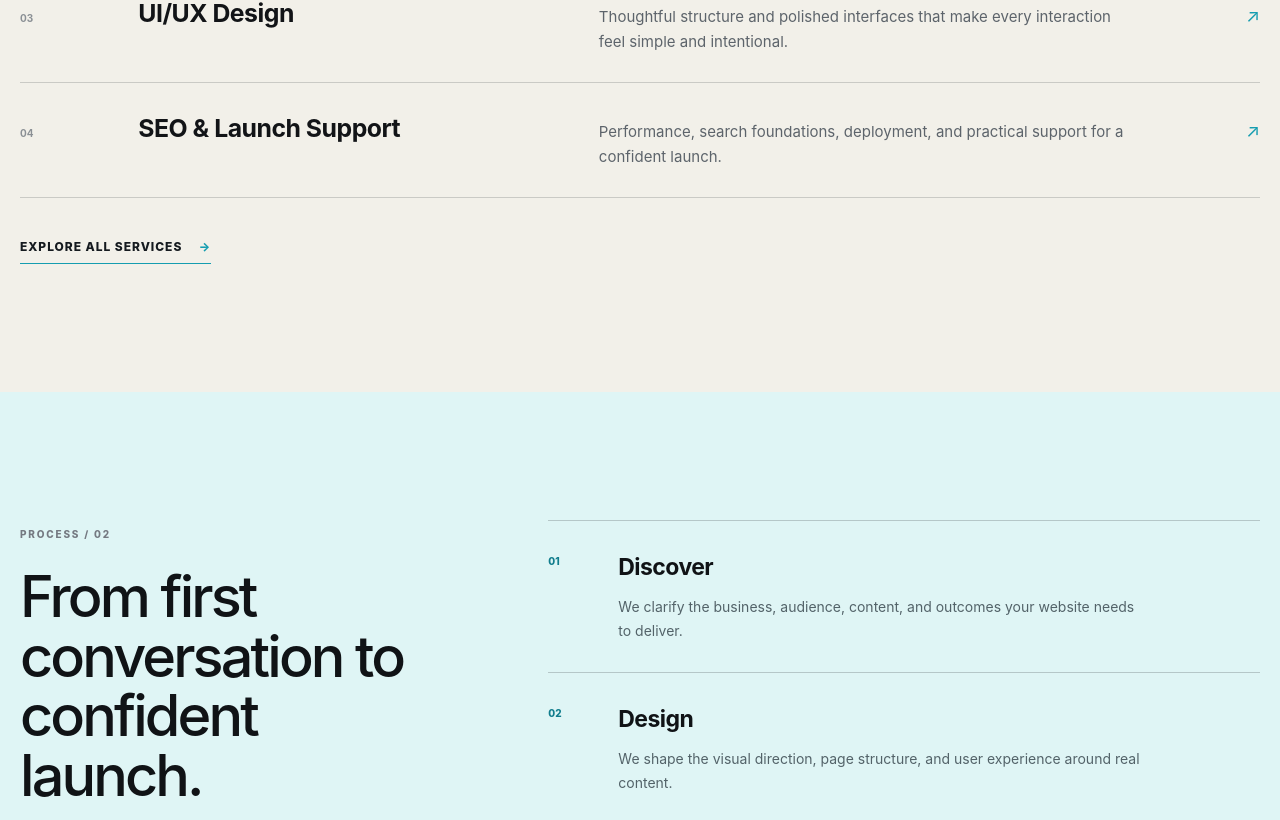
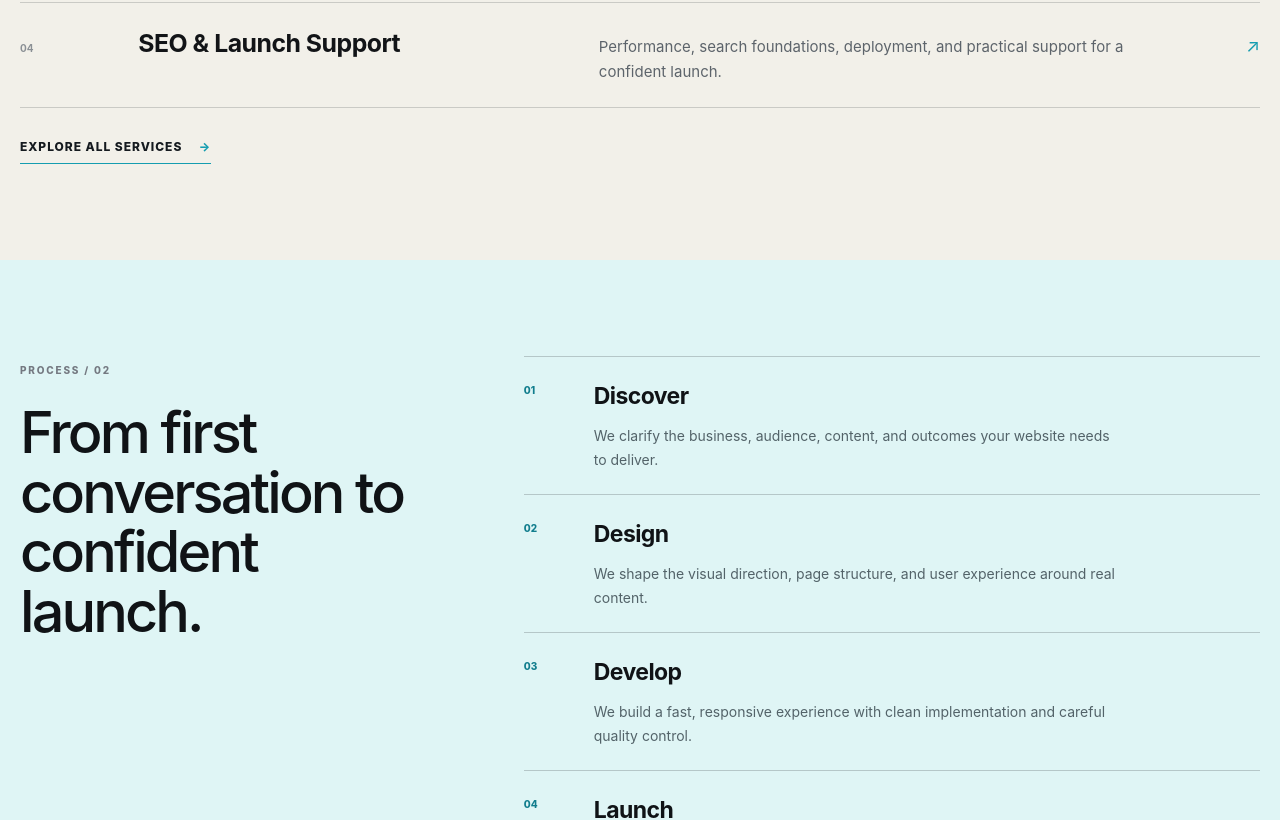
Before and after one commit to SalinBajra/yalabytee, a React (Vite) app in the folder frontend/: page / in a window 1280 px wide. Shown: the part 1473-2293 px from the top of the page. Built offline with nearby package versions, Linux system fonts and the light colour scheme.

Commit message:
update in homepage

```diff
--- a/frontend/src/styles.css
+++ b/frontend/src/styles.css
@@ -593,15 +593,15 @@ body {
 .studio-hero__strip i { color: #43d8ee; font-size: 14px; font-style: normal; animation: scroll-nudge 1.8s ease-in-out infinite; }
 
 .studio-container { width: min(calc(100% - 40px), 1280px); margin: 0 auto; }
-.studio-section { padding: clamp(88px, 10vw, 145px) 0; }
+.studio-section { padding: clamp(72px, 7.5vw, 104px) 0; }
 .studio-services { color: #121417; background: #f2f0e9; }
-.studio-heading { display: grid; grid-template-columns: .5fr 1.5fr; gap: 40px; padding-bottom: 60px; }
+.studio-heading { display: grid; grid-template-columns: .5fr 1.5fr; gap: 40px; padding-bottom: 42px; }
 .studio-heading > p,
 .studio-about__grid > p { margin: 7px 0 0; color: #747981; font-size: 10px; font-weight: 800; letter-spacing: .18em; text-transform: uppercase; }
 .studio-heading h2 { max-width: 850px; margin: 0; font-size: clamp(2.5rem, 5vw, 4.75rem); font-weight: 520; line-height: 1.04; letter-spacing: -.05em; }
 .studio-service-list { border-top: 1px solid rgba(10,15,20,.17); }
 .studio-service {
-  padding: 27px 0;
+  padding: 22px 0;
   display: grid;
   grid-template-columns: .15fr .7fr 1fr auto;
   align-items: baseline;
@@ -613,8 +613,9 @@ body {
 .studio-service > span { color: #8b9095; font-size: 10px; font-weight: 700; }
 .studio-service h3 { margin: 0; font-size: clamp(1.15rem, 2vw, 1.55rem); font-weight: 650; letter-spacing: -.02em; }
 .studio-service p { max-width: 540px; margin: 0; color: #5d646b; font-size: 15px; line-height: 1.7; }
-.studio-service i { color: #159db0; font-size: 18px; font-style: normal; }
-.studio-text-link { margin-top: 40px; padding: 0 0 7px; border-bottom: 1px solid #159db0; color: #151a1f; font-size: 12px; font-weight: 850; letter-spacing: .08em; text-transform: uppercase; }
+.studio-service i { color: #159db0; font-size: 18px; font-style: normal; transition: transform .3s ease; }
+.studio-service:hover i { transform: translate(3px, -3px); }
+.studio-text-link { margin-top: 30px; padding: 0 0 7px; border-bottom: 1px solid #159db0; color: #151a1f; font-size: 12px; font-weight: 850; letter-spacing: .08em; text-transform: uppercase; }
 .studio-text-link span { margin-left: 13px; color: #159db0; }
 
 .studio-work { color: #fff; background: #090b0f; }
@@ -633,20 +634,35 @@ body {
 .studio-text-link--light { color: #fff; }
 
 .studio-process { color: #101316; background: #dff5f5; }
-.studio-process__grid { display: grid; grid-template-columns: .72fr 1.28fr; gap: clamp(60px, 10vw, 150px); }
+.studio-process__grid { display: grid; grid-template-columns: .72fr 1.28fr; gap: clamp(48px, 7vw, 104px); }
 .studio-heading--compact { display: block; padding: 0; }
 .studio-heading--compact h2 { margin-top: 25px; font-size: clamp(2.6rem, 4.5vw, 4.3rem); }
 .studio-process__steps { border-top: 1px solid rgba(10,15,20,.2); }
-.studio-step { padding: 29px 0; display: grid; grid-template-columns: 70px 1fr; border-bottom: 1px solid rgba(10,15,20,.2); }
+.studio-step { padding: 22px 0; display: grid; grid-template-columns: 70px 1fr; border-bottom: 1px solid rgba(10,15,20,.2); transition: padding .3s ease, background .3s ease; }
+.studio-step:hover { padding-left: 8px; background: rgba(255,255,255,.16); }
 .studio-step > span { padding-top: 4px; color: #117d8d; font-size: 10px; font-weight: 800; }
 .studio-step h3 { margin: 0; font-size: 23px; font-weight: 650; letter-spacing: -.025em; }
 .studio-step p { max-width: 530px; margin: 11px 0 0; color: #536369; font-size: 14px; line-height: 1.7; }
 
-.studio-about { padding: clamp(90px, 11vw, 160px) 0; color: #fff; background: #0a0c10; border-top: 1px solid rgba(255,255,255,.08); }
+.studio-about { padding: clamp(76px, 8vw, 112px) 0; color: #fff; background: #0a0c10; border-top: 1px solid rgba(255,255,255,.08); }
 .studio-about__grid { display: grid; grid-template-columns: .5fr 1.5fr; gap: 40px; }
 .studio-about__grid > p { color: rgba(255,255,255,.4); }
 .studio-about__grid h2 { margin: 0; font-size: clamp(3rem, 6.2vw, 6rem); font-weight: 540; line-height: .98; letter-spacing: -.055em; }
-.studio-about__grid div > p { max-width: 680px; margin: 34px 0 0; color: rgba(255,255,255,.58); font-size: 17px; line-height: 1.8; }
+.studio-about__grid div > p { max-width: 680px; margin: 27px 0 0; color: rgba(255,255,255,.58); font-size: 17px; line-height: 1.72; }
+
+.studio-section .home-reveal,
+.studio-about .home-reveal,
+.studio-contact-cta .home-reveal {
+  transform: translateY(34px);
+  transition-duration: 850ms;
+  transition-timing-function: cubic-bezier(.16, 1, .3, 1);
+}
+
+.studio-section .home-reveal.is-visible,
+.studio-about .home-reveal.is-visible,
+.studio-contact-cta .home-reveal.is-visible {
+  transform: translateY(0);
+}
 
 .studio-contact-cta { position: relative; overflow: hidden; padding: clamp(90px, 11vw, 150px) 0; color: #fff; background: #05070b; }
 .studio-contact-cta::before { content: ''; position: absolute; inset: 0; background-image: linear-gradient(rgba(67,211,233,.055) 1px, transparent 1px), linear-gradient(90deg, rgba(67,211,233,.05) 1px, transparent 1px); background-size: 70px 70px; mask-image: linear-gradient(90deg, transparent, #000 45%, transparent); }
@@ -691,7 +707,7 @@ body {
   .studio-hero__strip { margin-top: 45px; gap: 12px; }
   .studio-hero__capabilities span { display: none; }
   .studio-hero__capabilities span:first-child { display: flex; }
-  .studio-section { padding: 78px 0; }
+  .studio-section { padding: 64px 0; }
   .studio-heading, .studio-about__grid { display: block; padding-bottom: 42px; }
   .studio-heading h2 { margin-top: 22px; }
   .studio-service { padding: 24px 0; grid-template-columns: 34px 1fr auto; gap: 12px; }
```
